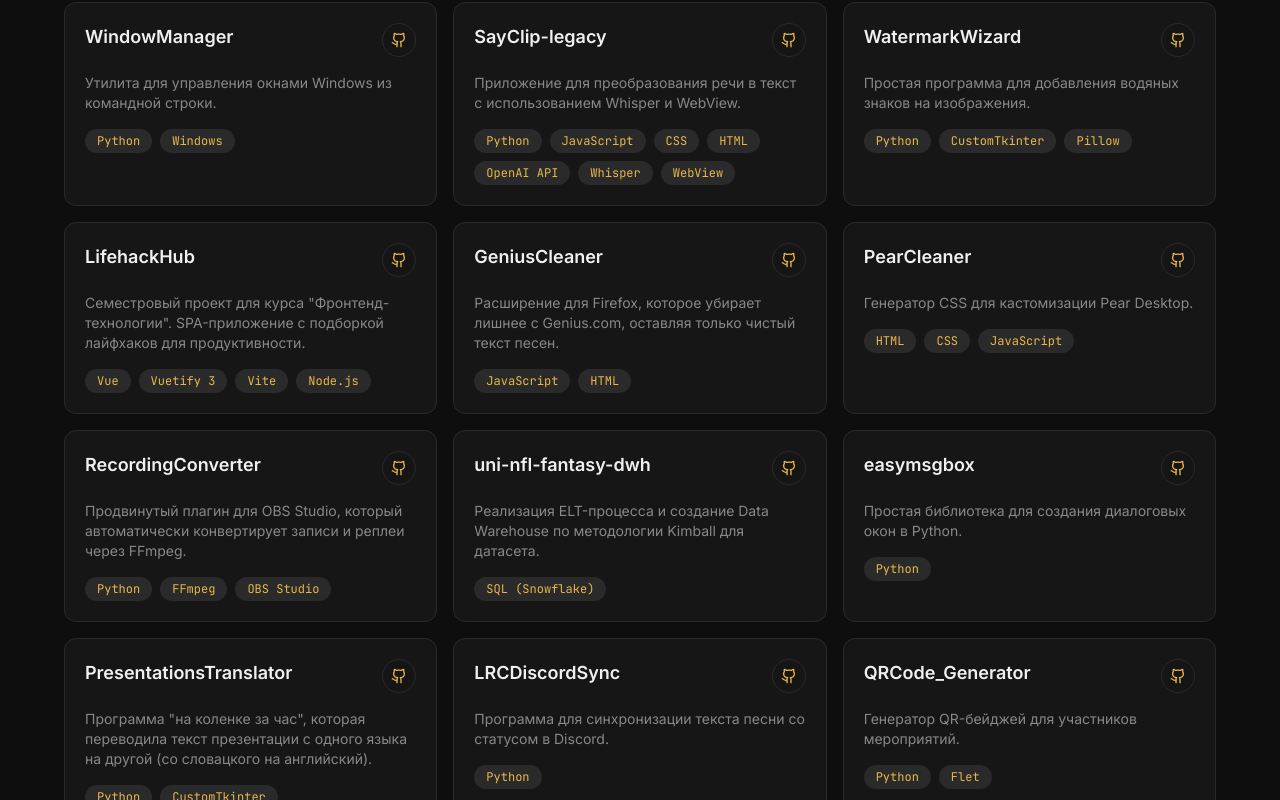
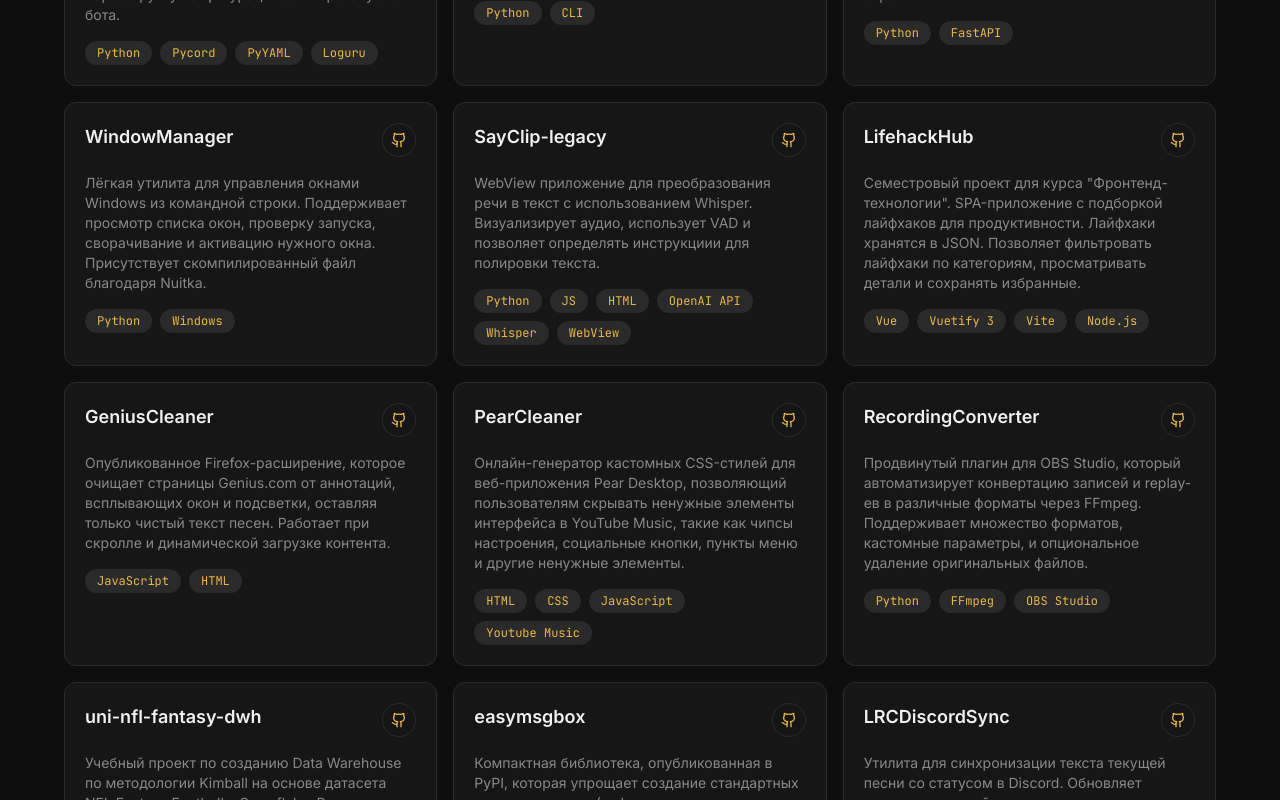
Before and after one commit to FanaticExplorer/my-portfolio, a React (Vite) app: page /#/projects in a window 1280 px wide. Shown: the part 500-1300 px from the top of the page. Built offline with nearby package versions, Linux system fonts and the light colour scheme.

Commit message:
Update textual info about my work

```diff
--- a/src/data/orders.ts
+++ b/src/data/orders.ts
@@ -11,7 +11,7 @@
     id: 'telegram-channel-parse',
     title: 'Парсинг Telegram каналов',
     description:
-      'Создание скрипта, который по ID канала смог находить его username и название.',
+      'Скрипт, который по ID Telegram-канала определял его username и название.',
     techs: ['pyrogram'],
     review: 'Грамотный специалист. Мастер своего дела. Буду знать к кому обратиться еще.',
   },
@@ -19,7 +19,7 @@
     id: 'discord-account-checker',
     title: 'Чекер аккаунтов на сервере Discord',
     description:
-      'Создать консольное приложение на Python для проверки наличия аккаунтов в указанной группе Discord.',
+      'Консольное приложение на Python для массовой проверки наличия аккаунтов в указанном Discord-сервере с сохранением результатов, чистым кодом и обработкой ошибок.',
     techs: ['Discord API', 'requests'],
     review: 'Чекер працює, завдання виконано успішно. Рекомендую!',
   },
@@ -27,7 +27,7 @@
     id: 'telegram-neuro-commentator',
     title: 'Нейро-коментатор под посты в Telegram',
     description:
-      'Telegram userbot, который реагирует на появление постов в Telegram канале и оставляет комментарий под постом.',
+      'Telegram userbot на Pyrogram + OpenAI, который автоматически комментировал новые посты в канале с естественным тоном и лёгким продвижением.',
     techs: ['pyrogram', 'OpenAI API'],
     review:
       'Чудовий спеціаліст. Відповідальний, завжди на зв\'язку. Дуже задоволений співпрацею. Рекомендую.',
@@ -36,7 +36,7 @@
     id: 'reddit-autoposter',
     title: 'Reddit-автопостер / накрутка активности',
     description:
-      'Автоматический постинг на Reddit с привязкой к таблице и дальнейшей накруткой апвоутов через внешний API.',
+      'Автоматический постинг на Reddit через PRAW с привязкой к таблице + последующая накрутка апвоутов через внешний API по расписанию.',
     techs: ['PRAW', 'Reddit'],
     review:
       'Дякую за професійно і оперативно виконане завдання! Окремо хочу відзначити відмінну комунікацію і швидкість роботи. Рекомендую до співпраці!',
@@ -44,7 +44,7 @@
   {
     id: 'python-cgi-flask',
     title: 'Доработка Python CGI app',
-    description: 'Перепись локального CGI проекта на Flask и его деплой.',
+    description: 'Миграция локального CGI-проекта на Flask с последующим деплоем на хостинг PythonAnywhere.',
     techs: ['Flask'],
     review: 'Красава, сделал всё по деталям',
   },
@@ -52,7 +52,7 @@
     id: 'account-registration-script',
     title: 'Скрипт для регистрации аккаунтов',
     description:
-      'Python-скрипт для автоматической регистрации профилей с заполнением данных и капчи.',
+      'Разработал скрипт для массового создания профилей без капчи с интеллектуальным управлением IP-адресами и заполнением данных.',
     techs: ['Playwright'],
     review: 'Дякую за роботу, гарний фахівець',
   },
@@ -60,7 +60,7 @@
     id: 'binance-auth-bypass',
     title: 'Парсинг страницы Binance с обходом авторизации',
     description:
-      'Реверс-инженеринг страницы Binance Futures Leaderboard без авторизации.',
+      'Reverse-engineering страницы Binance Futures Leaderboard. Реализован парсинг без авторизации через анализ API-запросов (REST API в DevTools).',
     techs: ['DevTools'],
     review:
       'Буду тепер завжди працювати з Андрієм, зробив те що інші фрілансери казали неможливо. Виконав все швидко та якісно, щиро рекомендую',
@@ -69,21 +69,21 @@
     id: 'telegram-chatgpt-userbot',
     title: 'Реалистичный userbot-собеседник с ChatGPT',
     description:
-      'Telegram юзербот, который ведет себя максимально похоже на реального человека и консультирует по возможностям компании.',
+      'Продвинутый Telegram userbot на Pyrogram + GPT-3.5-turbo, который вёл диалог максимально похоже на живого человека c эмуляцией человчеческих действий и консультировал по услугам компании.',
     techs: ['pyrogram', 'OpenAI API'],
     review: 'Все зроблено чудово, рекомендую!',
   },
   {
     id: 'binance-two-sessions',
     title: 'Обход ограничений и поддержка двух сессий на Binance',
-    description: 'Найти способ иметь одну сессию Binance на нескольких устройствах.',
+    description: 'Найти способ иметь одну сессию Binance на нескольких устройствах - решение через cookies и их перенос.',
     techs: ['Cookies'],
     review: 'Дякую, допоміг вирішити питання',
   },
   {
     id: 'automation-mailing',
     title: 'Автоматизации рассылки на непопулярном веб-сайтах',
-    description: 'Создание программы для автоматизации рассылки на непопулярном вебсайте.',
+    description: 'Программа на Playwright + Flet для автоматизации рассылки сообщений на разных веб сайтах. Разработан удобный Flutter интерфейс для заказчика.',
     techs: ['Playwright', 'Flet'],
     review: 'Гарна комунікація. Співпрацею задоволений',
   },
@@ -99,7 +99,7 @@
     id: 'telegram-captcha-free-groups',
     title: 'Бот для поиска групп без капчи',
     description:
-      'Автоматизированный поиск Telegram-каналов/групп для рассылок, исключая те, где стоит капча.',
+      'Автоматизированный поиск Telegram-групп и каналов для рассылок. Фильтрация через GPT-4o-mini для исключения групп с капчей.',
     techs: ['pyrogram'],
     review: 'Задача з зірочкою , але замовлення виконано успішно. Дякую',
   },
--- a/src/data/projects.ts
+++ b/src/data/projects.ts
@@ -15,7 +15,7 @@
     id: 'super-role-manager',
     title: 'SuperRoleManager',
     description:
-      'Конфигурируемый бот для Discord для управления само-назначаемыми ролями.',
+      'Конфигурируемый Discord-бот для управления само-назначаемыми ролями. Роли настраиваются через YAML-файл, поддерживает single- и multi-select категории, кнопки с актуальным состоянием и горячую перезагрузку конфигурации без перезапуска бота.',
     category: 'bots',
     techs: ['Python', 'Pycord', 'PyYAML', 'Loguru'],
     githubUrl: 'https://github.com/FanaticExplorer/SuperRoleManager',
@@ -25,7 +25,7 @@
     id: 'emojies-parser',
     title: 'EmojiesParser',
     description:
-      'Инструмент для скачивания эмодзи и стикеров с публичных Discord серверов.',
+      'Инструмент для массового скачивания эмодзи и стикеров с публичных Discord-серверов. Поддерживает как статичные, так и анимированные эмодзи, собирает метаданные и структурирует результат в JSON и папки.',
     category: 'bots',
     techs: ['Python', 'CLI'],
     githubUrl: 'https://github.com/FanaticExplorer/EmojiesParser',
@@ -35,7 +35,7 @@
     id: 'myinstantsapi-py',
     title: 'MyinstantsAPI-py',
     description:
-      'Неофициальный FastAPI-клиент для сайта MyInstants.',
+      'Неофициальный FastAPI-клиент для сайта MyInstants. Позволяет искать звуки по ключевым словам, получать тренды, недавно добавленные звуки и информацию о конкретных аудио. Работает через веб-скрапинг.',
     category: 'bots',
     techs: ['Python', 'FastAPI'],
     githubUrl: 'https://github.com/FanaticExplorer/MyinstantsAPI-py',
@@ -44,7 +44,7 @@
   {
     id: 'window-manager',
     title: 'WindowManager',
-    description: 'Утилита для управления окнами Windows из командной строки.',
+    description: 'Лёгкая утилита для управления окнами Windows из командной строки. Поддерживает просмотр списка окон, проверку запуска, сворачивание и активацию нужного окна. Присутствует скомпилированный файл благодаря Nuitka.',
     category: 'desktop',
     techs: ['Python', 'Windows'],
     githubUrl: 'https://github.com/FanaticExplorer/WindowManager',
@@ -53,26 +53,17 @@
   {
     id: 'sayclip-legacy',
     title: 'SayClip-legacy',
-    description: 'Приложение для преобразования речи в текст с использованием Whisper и WebView.',
+    description: 'WebView приложение для преобразования речи в текст с использованием Whisper. Визуализирует аудио, использует VAD и позволяет определять инструкциии для полировки текста.',
     category: 'desktop',
-    techs: ['Python', 'JavaScript', 'CSS', 'HTML', 'OpenAI API', 'Whisper', 'WebView'],
+    techs: ['Python', 'JS', 'HTML', 'OpenAI API', 'Whisper', 'WebView'],
     githubUrl: 'https://github.com/FanaticExplorer/SayClip-legacy',
-    isFeatured: false,
-  },
-  {
-    id: 'watermark-wizard',
-    title: 'WatermarkWizard',
-    description: 'Простая программа для добавления водяных знаков на изображения.',
-    category: 'desktop',
-    techs: ['Python', 'CustomTkinter', 'Pillow'],
-    githubUrl: 'https://github.com/FanaticExplorer/WatermarkWizard',
     isFeatured: false,
   },
   {
     id: 'lifehack-hub',
     title: 'LifehackHub',
     description:
-      'Семестровый проект для курса "Фронтенд-технологии". SPA-приложение с подборкой лайфхаков для продуктивности.',
+      'Семестровый проект для курса "Фронтенд-технологии". SPA-приложение с подборкой лайфхаков для продуктивности. Лайфхаки хранятся в JSON. Позволяет фильтровать лайфхаки по категориям, просматривать детали и сохранять избранные.',
     category: 'web',
     techs: ['Vue', 'Vuetify 3', 'Vite', 'Node.js'],
     githubUrl: 'https://github.com/FanaticExplorer/LifehackHub',
@@ -82,7 +73,7 @@
     id: 'genius-cleaner',
     title: 'GeniusCleaner',
     description:
-      'Расширение для Firefox, которое убирает лишнее с Genius.com, оставляя только чистый текст песен.',
+      'Опубликованное Firefox-расширение, которое очищает страницы Genius.com от аннотаций, всплывающих окон и подсветки, оставляя только чистый текст песен. Работает при скролле и динамической загрузке контента.',
     category: 'web',
     techs: ['JavaScript', 'HTML'],
     githubUrl: 'https://github.com/FanaticExplorer/GeniusCleaner',
@@ -91,9 +82,9 @@
   {
     id: 'pear-cleaner',
     title: 'PearCleaner',
-    description: 'Генератор CSS для кастомизации Pear Desktop.',
+    description: 'Онлайн-генератор кастомных CSS-стилей для веб-приложения Pear Desktop, позволяющий пользователям скрывать ненужные элементы интерфейса в YouTube Music, такие как чипсы настроения, социальные кнопки, пункты меню и другие ненужные элементы.',
     category: 'web',
-    techs: ['HTML', 'CSS', 'JavaScript'],
+    techs: ['HTML', 'CSS', 'JavaScript', 'Youtube Music'],
     githubUrl: 'https://github.com/FanaticExplorer/PearCleaner',
     isFeatured: false,
   },
@@ -101,7 +92,7 @@
     id: 'recording-converter',
     title: 'RecordingConverter',
     description:
-      'Продвинутый плагин для OBS Studio, который автоматически конвертирует записи и реплеи через FFmpeg.',
+      'Продвинутый плагин для OBS Studio, который автоматизирует конвертацию записей и replay-ев в различные форматы через FFmpeg. Поддерживает множество форматов, кастомные параметры, и опциональное удаление оригинальных файлов.',
     category: 'other',
     techs: ['Python', 'FFmpeg', 'OBS Studio'],
     githubUrl: 'https://github.com/FanaticExplorer/RecordingConverter',
@@ -111,47 +102,28 @@
     id: 'uni-nfl-fantasy-dwh',
     title: 'uni-nfl-fantasy-dwh',
     description:
-      'Реализация ELT-процесса и создание Data Warehouse по методологии Kimball для датасета.',
+      'Учебный проект по созданию Data Warehouse по методологии Kimball на основе датасета NFL Fantasy Football в Snowflake. Реализован Star Schema с SCD Type 2, включает аналитические запросы для ранжирования игроков и расчёта fantasy-очков.',
     category: 'data',
-    techs: ['SQL (Snowflake)'],
+    techs: ['SQL', 'Snowflake'],
     githubUrl: 'https://github.com/FanaticExplorer/uni-nfl-fantasy-dwh',
     isFeatured: false,
   },
   {
     id: 'easymsgbox',
     title: 'easymsgbox',
-    description: 'Простая библиотека для создания диалоговых окон в Python.',
+    description: 'Компактная библиотека, опубликованная в PyPI, которая упрощает создание стандартных диалоговых окон (информационные, предупреждающие, ошибочные).',
     category: 'other',
-    techs: ['Python'],
+    techs: ['Python', 'PyPI'],
     githubUrl: 'https://github.com/FanaticExplorer/easymsgbox',
-    isFeatured: false,
-  },
-  {
-    id: 'presentations-translator',
-    title: 'PresentationsTranslator',
-    description:
-      'Программа "на коленке за час", которая переводила текст презентации с одного языка на другой (со словацкого на английский).',
-    category: 'other',
-    techs: ['Python', 'CustomTkinter'],
-    githubUrl: 'https://github.com/FanaticExplorer/PresentationsTranslator',
     isFeatured: false,
   },
   {
     id: 'lrc-discord-sync',
     title: 'LRCDiscordSync',
-    description: 'Программа для синхронизации текста песни со статусом в Discord.',
+    description: 'Утилита для синхронизации текста текущей песни со статусом в Discord. Обновляет пользовательский статус в реальном времени в соответствии с проигрываемой строчкой из LRC-файла. Использует User Token, полезен только в образовательных целях.',
     category: 'other',
-    techs: ['Python'],
+    techs: ['Python', 'Discord', 'LRC'],
     githubUrl: 'https://github.com/FanaticExplorer/LRCDiscordSync',
     isFeatured: false,
   },
-  {
-    id: 'qrcode-generator',
-    title: 'QRCode_Generator',
-    description: 'Генератор QR-бейджей для участников мероприятий.',
-    category: 'other',
-    techs: ['Python', 'Flet'],
-    githubUrl: 'https://github.com/FanaticExplorer/QRCode_Generator',
-    isFeatured: false,
-  },
 ]
```
